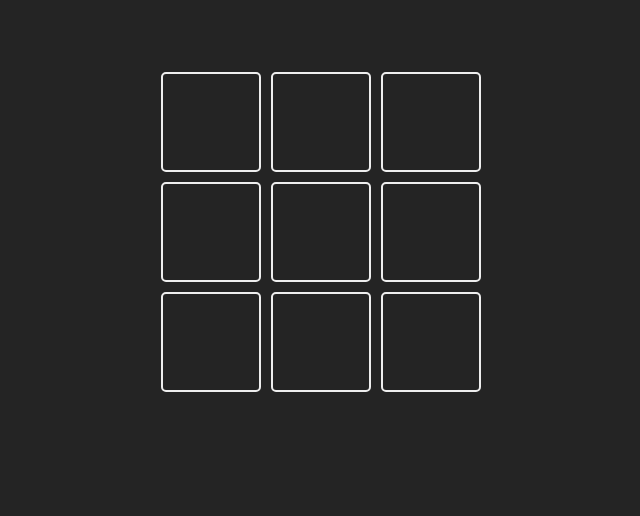
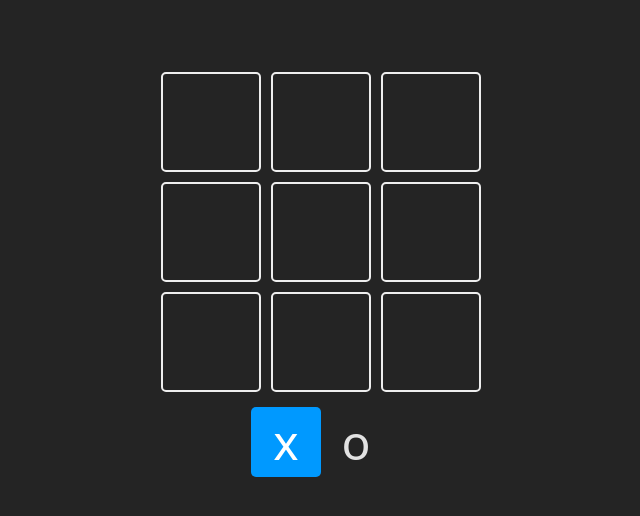
Before and after one commit to DesDevq/Tic-Tac-Toe-React, a React (Vite) app: page / in a window 1280 px wide. Shown: the top 516 px of the page, without its empty margins (319-959 px from the left). Built offline with nearby package versions, Linux system fonts and the light colour scheme.

Commit message:
[FEAT] Rendering to determine if 'X' or 'O' starts

```diff
--- a/src/App.tsx
+++ b/src/App.tsx
@@ -1,18 +1,28 @@
+import { useState } from "react";
 import "./App.css";
 
 interface SquareProps {
   children?: any;
   updateBoard?: any;
-  index: number;
-  key: number;
+  index?: number;
+  key?: number;
+  isSelected: boolean;
 }
 
-const board = Array(9).fill(null);
+const TURNS = {
+  X: "x",
+  O: "o",
+};
 
-const Square: React.FC<SquareProps> = ({ children }) => {
-  return <div className="square">{children}</div>;
+const Square: React.FC<SquareProps> = ({ children, isSelected }) => {
+  const className = `square ${isSelected ? "is-selected" : ""}`;
+
+  return <div className={className}>{children}</div>;
 };
 function App() {
+  const [board, setBoard] = useState(Array(9).fill(null));
+  const [turn, setTurn] = useState(TURNS.X);
+
   return (
     <>
       <main className="board">
@@ -21,6 +31,10 @@
             return <Square key={index} index={index}></Square>;
           })}
         </section>
+        <section className="turn">
+          <Square isSelected={turn === TURNS.X}>{TURNS.X}</Square>
+          <Square isSelected={turn === TURNS.O}>{TURNS.O}</Square>
+        </section>
       </main>
     </>
   );
```
